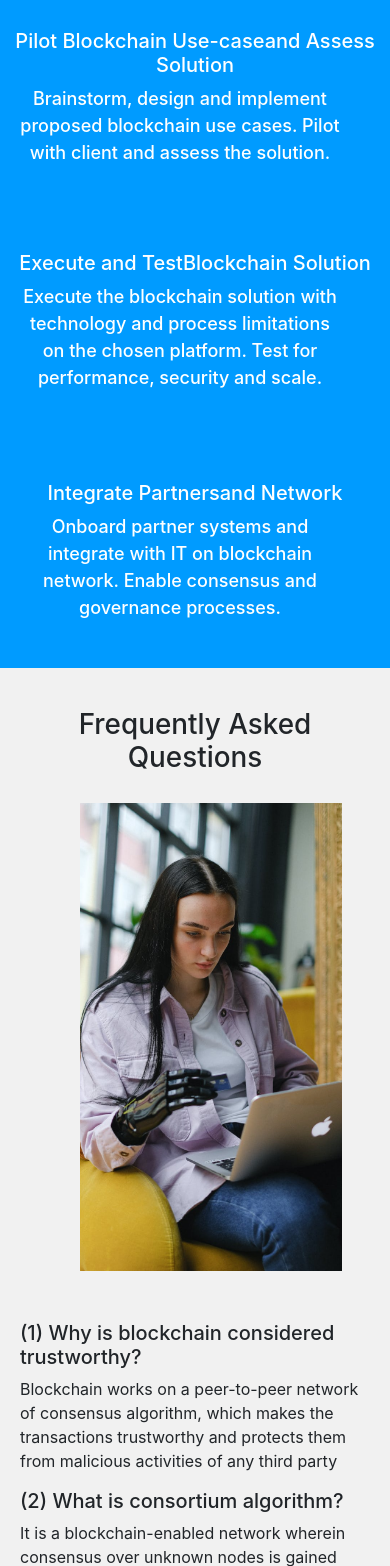
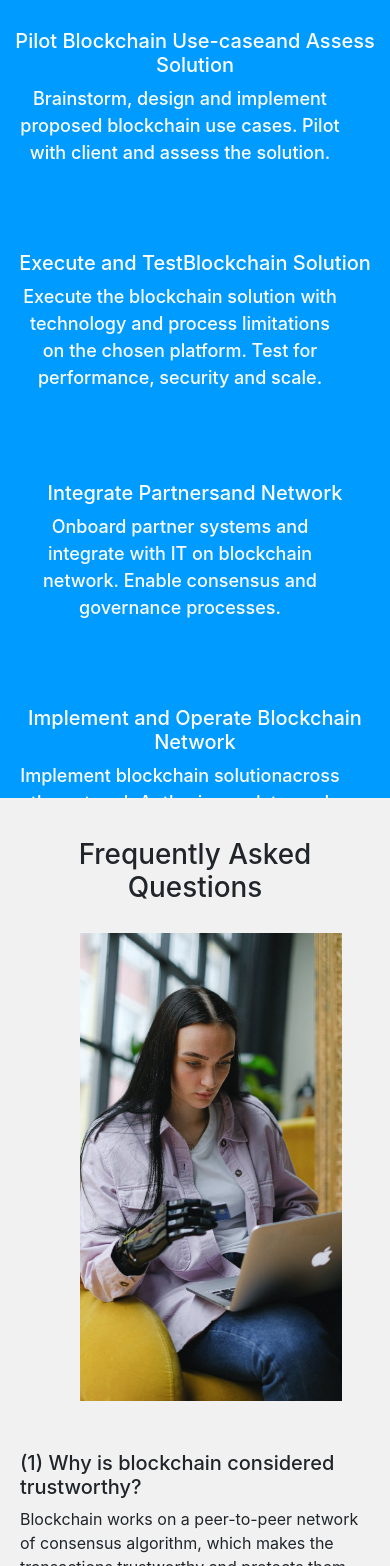
Before and after one commit to placeparks/Blockwise-tech, a React (Create React App) app: page / in a window 390 px wide. Shown: the part 10002-11568 px from the top of the page. Built offline with nearby package versions, Linux system fonts and the light colour scheme.

Commit message:
Update FAQ.module.css

```diff
--- a/src/components/Home/FAQ.module.css
+++ b/src/components/Home/FAQ.module.css
@@ -30,7 +30,7 @@
     .faqSection{
         height: fit-content;
         width: 100%;
-           top: 10670px;
+           top: 10800px;
         background: #F1F1F1;
         border-radius: 0px;
         }
```
